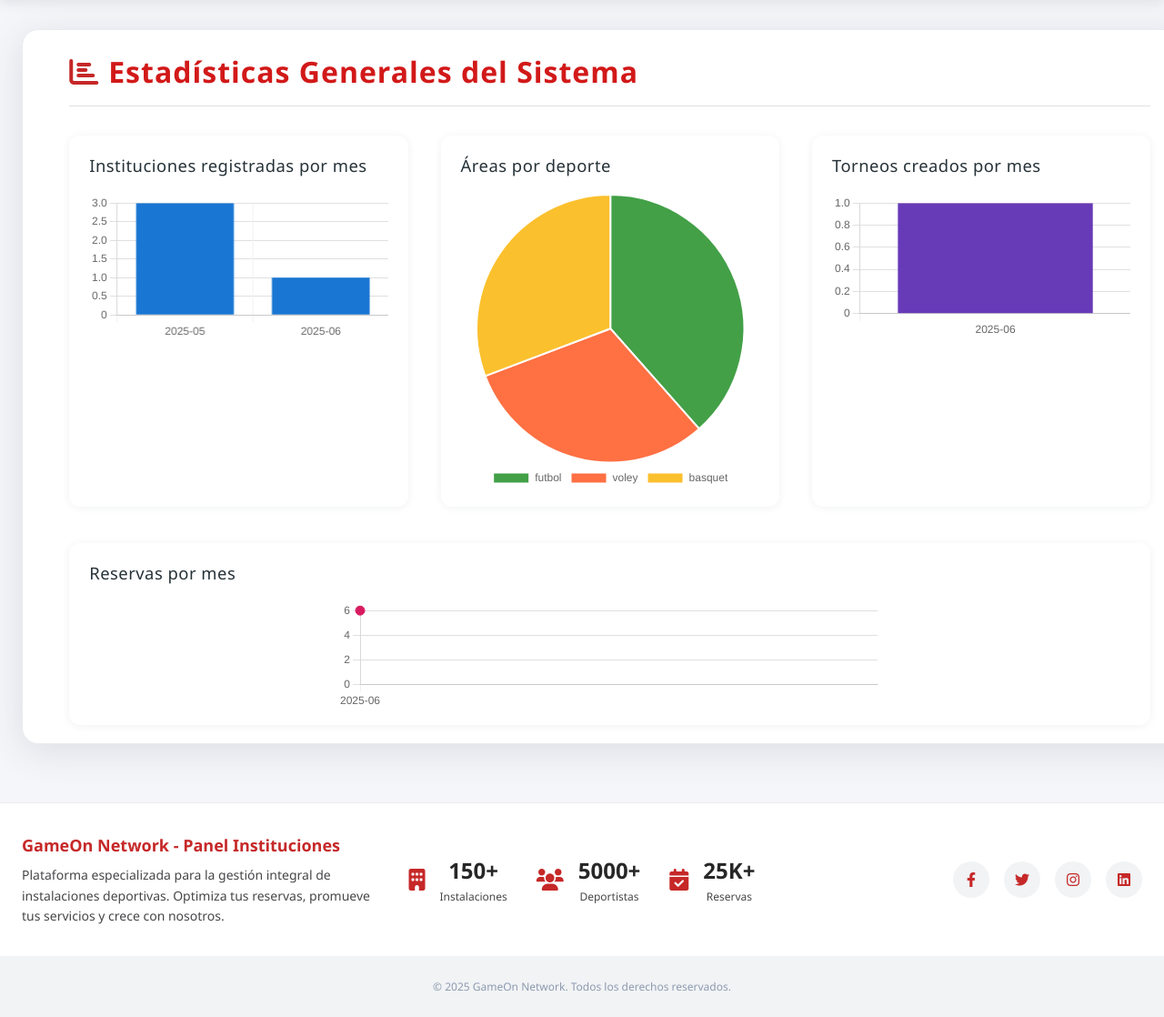
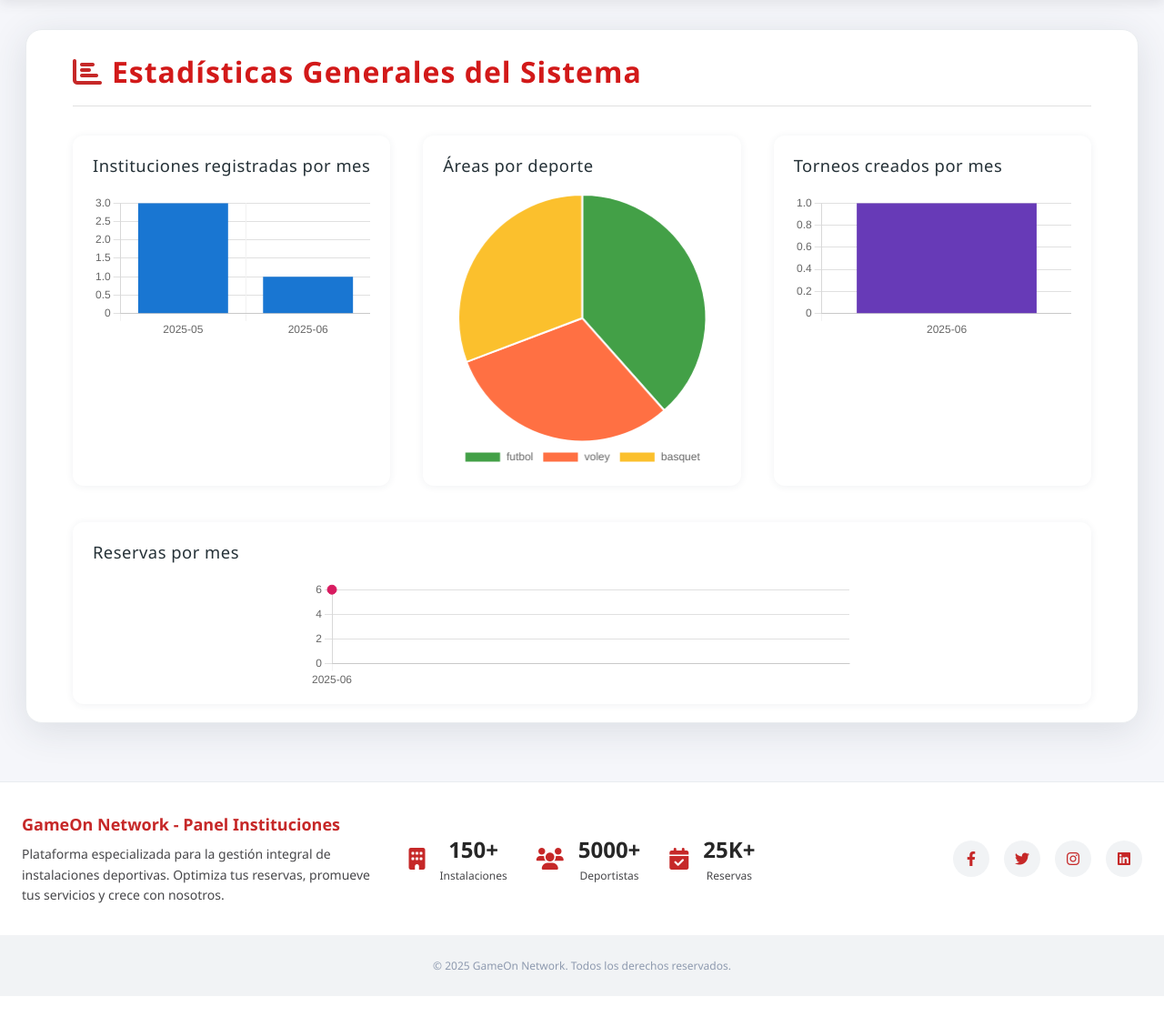
Before and after one commit to LuzkalidGM/GameOnDeskot, a PHP site: page /Views/UserInsD/estadisticas.php in a window 1280 px wide; the page is wider, and only the part inside the window is pictured. Shown: the part 115-1233 px from the top of that part at 91% size. After the commit the page ends 1210 px from the top of that part, so only its background shows below. Run offline with PHP 8.4, Linux system fonts and the light colour scheme; the visitor is signed in with stand-in values (Sample User, id 1); data comes from the database, SQL or seed files in the repository.

Commit message:
salio bien el anterior commit ahora estadisticas

```diff
--- a/Public/cssInsDepor/estadisticas.css
+++ b/Public/cssInsDepor/estadisticas.css
@@ -31,7 +31,7 @@ body {
     box-shadow: 0 8px 40px rgba(44,62,80,0.13);
     padding: 40px 36px 30px 36px;
     max-width: 2000px;   /* Más grande */
-    width: 105%;
+    width: 100%;
     margin: 40px auto 32px auto;
 }
 
```
